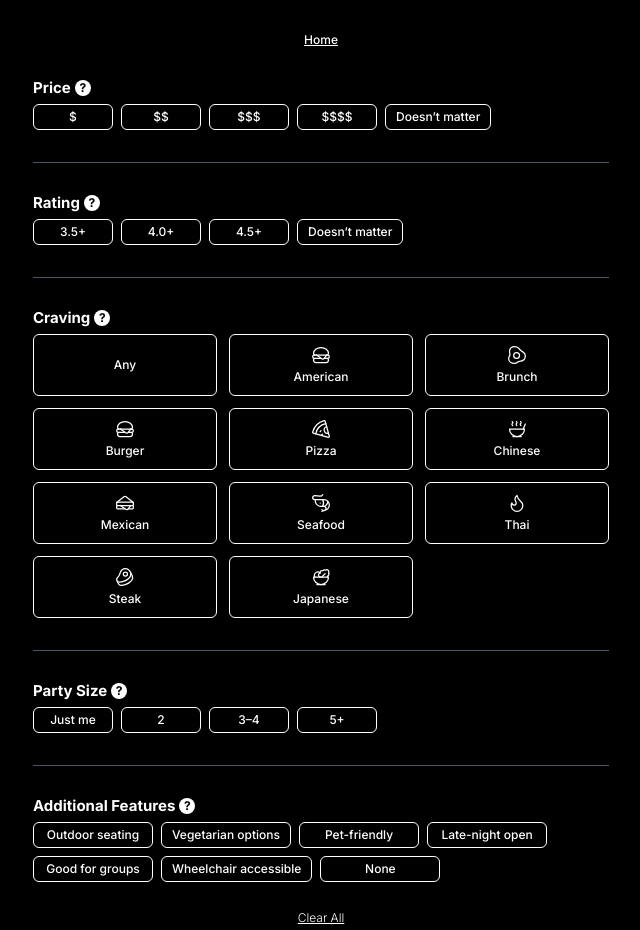
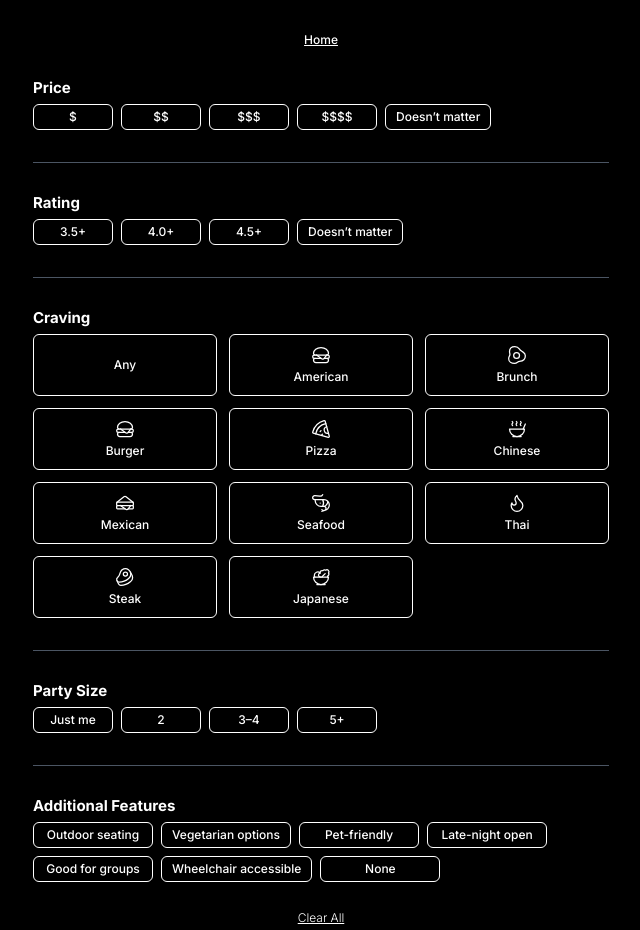
Before and after one commit to jysonn97/what-to-eat, a Next.js app: page /multi in a window 1280 px wide. Shown: the top 930 px of the page, without its empty margins (319-959 px from the left). Built offline with nearby package versions, Linux system fonts and the light colour scheme.

Commit message:
Update multi.js

```diff
--- a/pages/multi.js
+++ b/pages/multi.js
@@ -82,16 +82,7 @@ export default function MultiQuestionPage() {
 
         {/* Price */}
         <div className="space-y-2">
-          <div className="flex items-center gap-1">
-            <p className="text-[15px] font-bold text-white">Price</p>
-            <button
-              onClick={() => alert("💸 Helps us find spots that match your budget.")}
-              className="text-xs bg-white text-black rounded-full w-4 h-4 text-center font-bold leading-3 hover:opacity-80"
-              title="More info"
-            >
-              ?
-            </button>
-          </div>
+          <p className="text-[15px] font-bold text-white">Price</p>
           <div className="flex flex-wrap gap-2 justify-start">
             {priceOptions.map((p) => (
               <button
@@ -111,16 +102,7 @@ export default function MultiQuestionPage() {
 
         {/* Rating */}
         <div className="space-y-2">
-          <div className="flex items-center gap-1">
-            <p className="text-[15px] font-bold text-white">Rating</p>
-            <button
-              onClick={() => alert("⭐ Choose the minimum review score you're okay with.")}
-              className="text-xs bg-white text-black rounded-full w-4 h-4 text-center font-bold leading-3 hover:opacity-80"
-              title="More info"
-            >
-              ?
-            </button>
-          </div>
+          <p className="text-[15px] font-bold text-white">Rating</p>
           <div className="flex flex-wrap gap-2 justify-start">
             {ratingOptions.map((r) => (
               <button
@@ -140,16 +122,7 @@ export default function MultiQuestionPage() {
 
         {/* Craving */}
         <div className="space-y-2">
-          <div className="flex items-center gap-1">
-            <p className="text-[15px] font-bold text-white">Craving</p>
-            <button
-              onClick={() => alert("🍕 Choose what kind of food you're in the mood for.")}
-              className="text-xs bg-white text-black rounded-full w-4 h-4 text-center font-bold leading-3 hover:opacity-80"
-              title="More info"
-            >
-              ?
-            </button>
-          </div>
+          <p className="text-[15px] font-bold text-white">Craving</p>
           <CuisineGrid selected={selectedCuisine} onToggle={setSelectedCuisine} small={true} />
         </div>
 
@@ -157,16 +130,7 @@ export default function MultiQuestionPage() {
 
         {/* Party Size */}
         <div className="space-y-2">
-          <div className="flex items-center gap-1">
-            <p className="text-[15px] font-bold text-white">Party Size</p>
-            <button
-              onClick={() => alert("👥 Helps us find spots that work for your group size.")}
-              className="text-xs bg-white text-black rounded-full w-4 h-4 text-center font-bold leading-3 hover:opacity-80"
-              title="More info"
-            >
-              ?
-            </button>
-          </div>
+          <p className="text-[15px] font-bold text-white">Party Size</p>
           <div className="flex flex-wrap gap-2 justify-start">
             {partyOptions.map((p) => (
               <button
@@ -186,16 +150,7 @@ export default function MultiQuestionPage() {
 
         {/* Additional Features */}
         <div className="space-y-2">
-          <div className="flex items-center gap-1">
-            <p className="text-[15px] font-bold text-white">Additional Features</p>
-            <button
-              onClick={() => alert("🎯 Filter based on extras like outdoor seating or pet-friendliness.")}
-              className="text-xs bg-white text-black rounded-full w-4 h-4 text-center font-bold leading-3 hover:opacity-80"
-              title="More info"
-            >
-              ?
-            </button>
-          </div>
+          <p className="text-[15px] font-bold text-white">Additional Features</p>
           <div className="flex flex-wrap gap-2 justify-start">
             {[...featureOptions, "None"].map((f) => (
               <button
```
